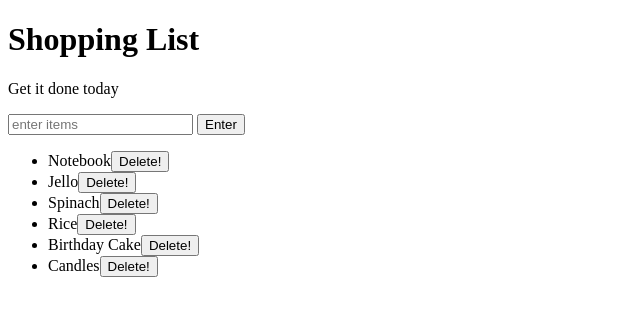
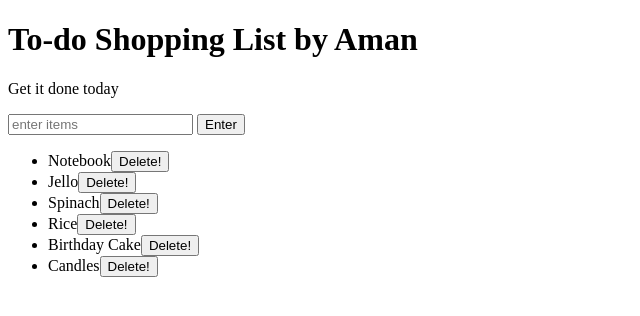
Before and after one commit to sahuaman83/JavaScript-To_do_list-Web-App, a plain HTML site: page index.html in a window 1280 px wide. Shown: the whole page, without its empty margins (0-640 px from the left). Drawn offline with Linux system fonts and the light colour scheme.

Commit message:
changed heading in index.html

```diff
--- a/index.html
+++ b/index.html
@@ -5,7 +5,7 @@
 	<link rel="stylesheet" type="text/css" href="style.css">
 </head>
 <body>
-	<h1>Shopping List</h1>
+	<h1>To-do Shopping List by Aman</h1>
 	<p id="first">Get it done today</p>
 	<input id="userinput" type="text" placeholder="enter items">
 	<button id="enter">Enter</button>
```
